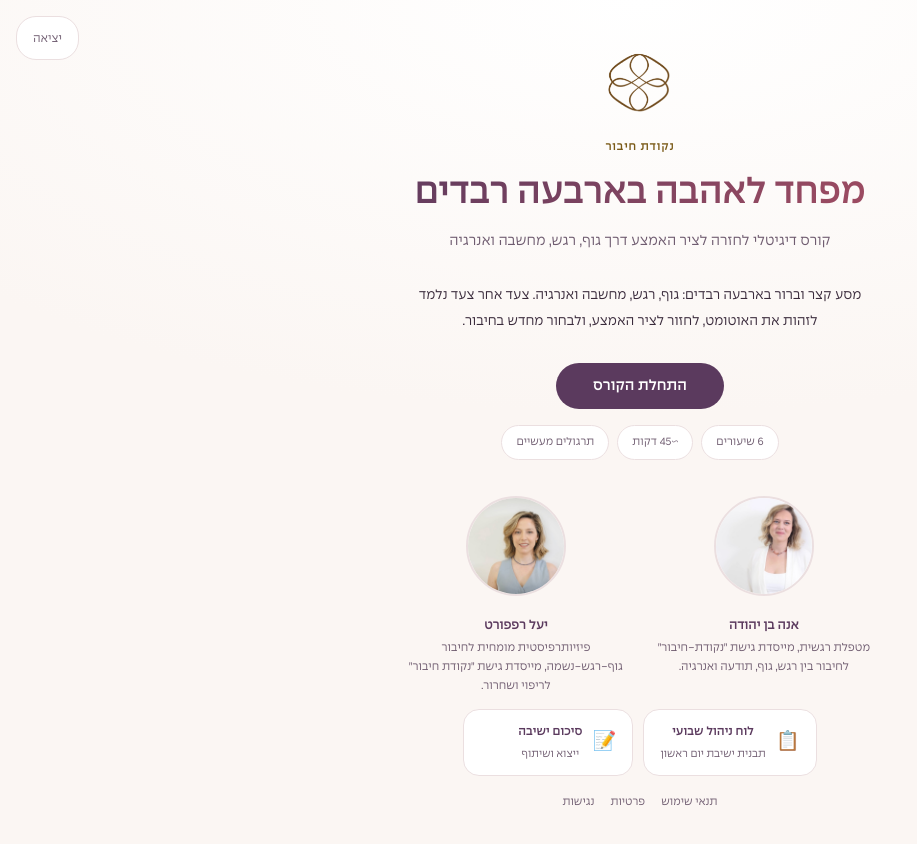
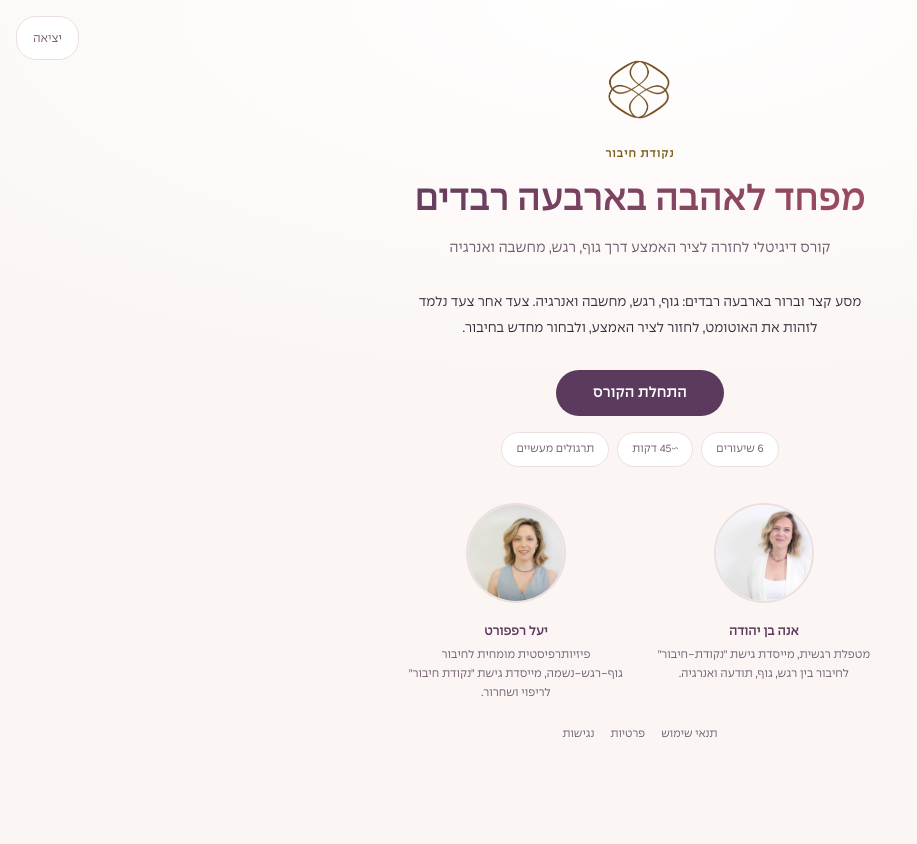
Before and after one commit to Tomer007/-connection-point-short-course, a React (Vite) app: page / in a window 1280 px wide. Shown: the top 844 px of the page, without its empty margins (0-917 px from the left). After the commit the page ends 800 px from the top, so only its background shows below. Built offline with nearby package versions, Linux system fonts and the light colour scheme; no server answers.

Commit message:
Remove meeting board and history links from course landing page

```diff
--- a/src/components/Home.jsx
+++ b/src/components/Home.jsx
@@ -107,24 +107,6 @@ export default function Home({ onStart, hasProgress, completed = [], onLogout })
           </div>
         </section>
 
-        {/* Internal tools */}
-        <div className="home-tools">
-          <a href="/board-weekly-meeting.html" target="_blank" rel="noopener noreferrer" className="home-tool-link">
-            <span className="home-tool-icon">📋</span>
-            <span className="home-tool-text">
-              <strong>לוח ניהול שבועי</strong>
-              <span>תבנית ישיבת יום ראשון</span>
-            </span>
-          </a>
-          <a href="/board-weekly-meeting.html#section-7" target="_blank" rel="noopener noreferrer" className="home-tool-link">
-            <span className="home-tool-icon">📝</span>
-            <span className="home-tool-text">
-              <strong>סיכום ישיבה</strong>
-              <span>ייצוא ושיתוף</span>
-            </span>
-          </a>
-        </div>
-
         <nav className="footer-legal">
           <a href="/legal/terms">תנאי שימוש</a>
           <a href="/legal/privacy">פרטיות</a>
--- a/src/styles.css
+++ b/src/styles.css
@@ -2144,51 +2144,6 @@ textarea:focus {
 .footer-socials a:hover {
   color: var(--plum);
 }
-/* Internal tools links on home screen */
-.home-tools {
-  display: flex;
-  justify-content: center;
-  gap: 10px;
-  flex-wrap: wrap;
-  margin-bottom: 16px;
-  animation: heroFadeIn 0.8s ease-out 1.1s both;
-}
-.home-tool-link {
-  display: flex;
-  align-items: center;
-  gap: 10px;
-  padding: 10px 16px;
-  background: var(--card);
-  border: 1px solid var(--line);
-  border-radius: var(--radius);
-  text-decoration: none;
-  color: var(--ink);
-  transition: transform 0.15s, box-shadow 0.15s, border-color 0.15s;
-  min-width: 170px;
-}
-.home-tool-link:hover {
-  transform: translateY(-2px);
-  box-shadow: 0 4px 14px rgba(58, 43, 60, 0.09);
-  border-color: var(--plum);
-}
-.home-tool-icon {
-  font-size: 1.2rem;
-  flex-shrink: 0;
-}
-.home-tool-text {
-  display: flex;
-  flex-direction: column;
-  gap: 1px;
-}
-.home-tool-text strong {
-  font-size: 0.85rem;
-  color: var(--plum);
-  font-weight: 600;
-}
-.home-tool-text span {
-  font-size: 0.75rem;
-  color: var(--muted);
-}
 
 .footer-legal {
   display: flex;
```
